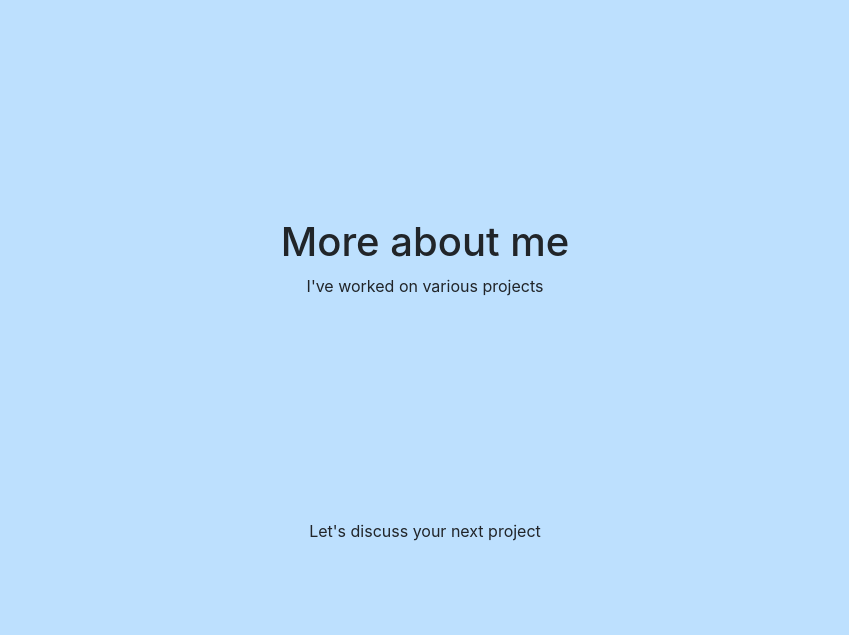
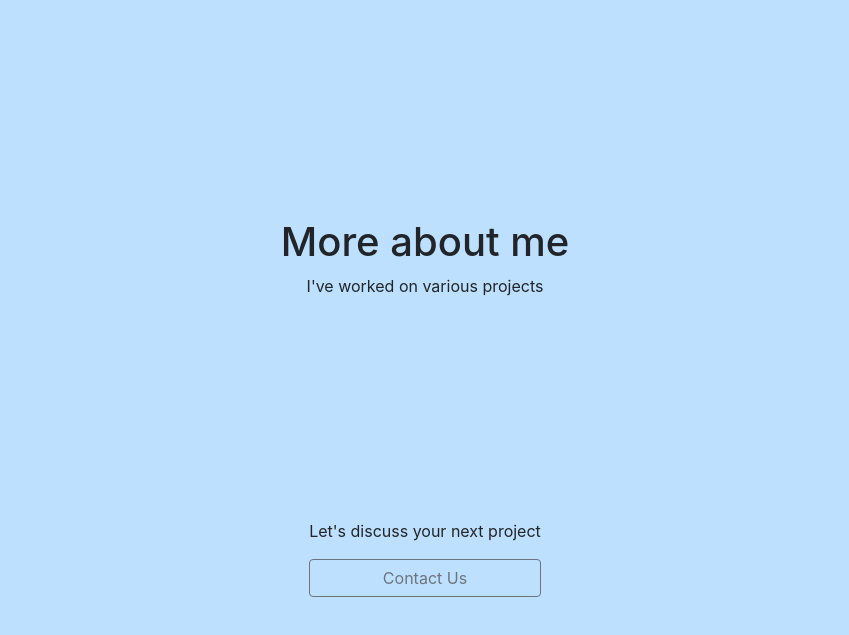
Before and after one commit to helenrgeorge/helenrgeorge.github.io, a plain HTML site: page index.html in a window 1280 px wide. Shown: the part 718-1353 px from the top of the page, without its empty margins (215-1064 px from the left). Drawn offline with nearby package versions, Linux system fonts and the light colour scheme.

Commit message:
Update index.html

```diff
--- a/index.html
+++ b/index.html
@@ -49,7 +49,10 @@
       <p>I've worked on various projects
       </p>
       </div>
-      <div class="container-lg"><p>Let's discuss your next project</p></div>
+      <div class="container-lg">
+        <p>Let's discuss your next project</p>
+        <button type="button" class="btn btn-outline-secondary">Contact Us</button>
+      </div>
       </div>
 
 
```
